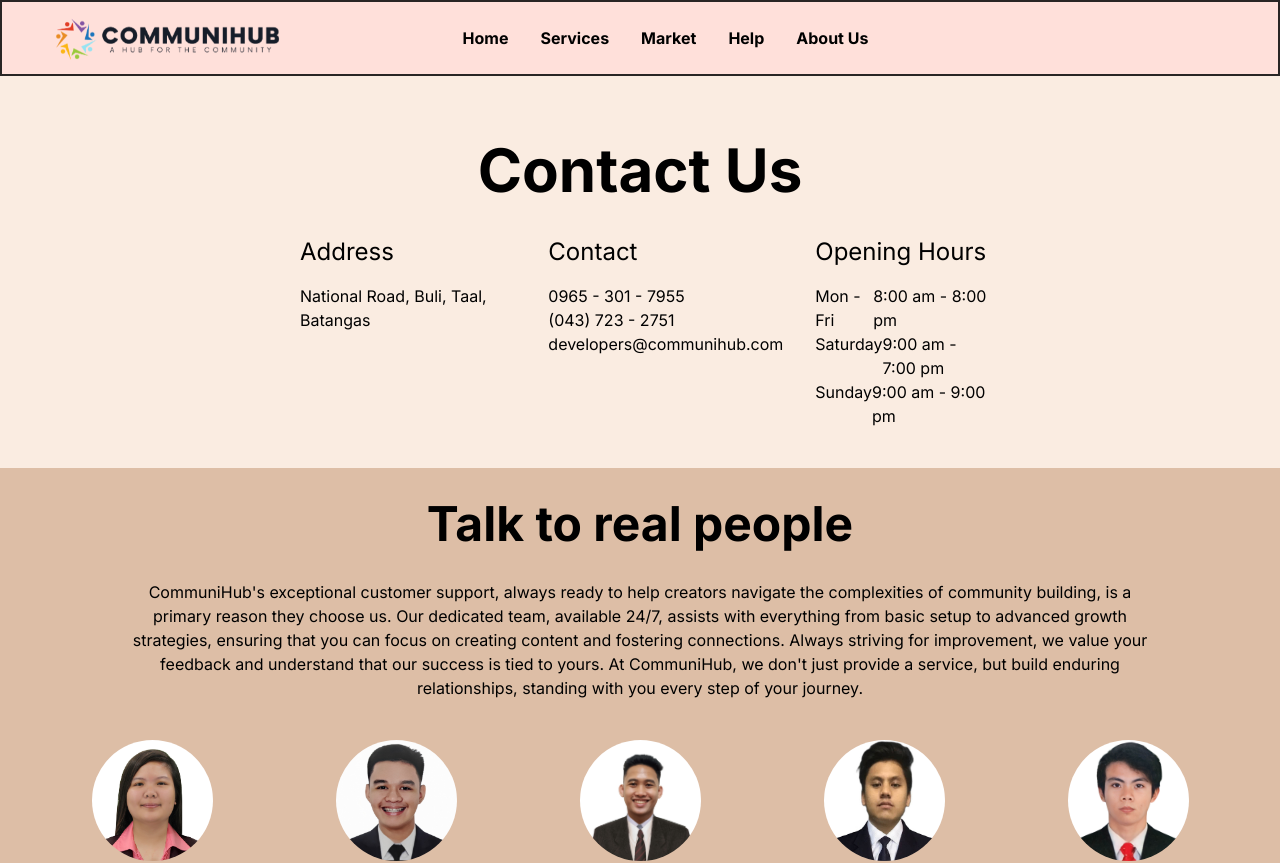
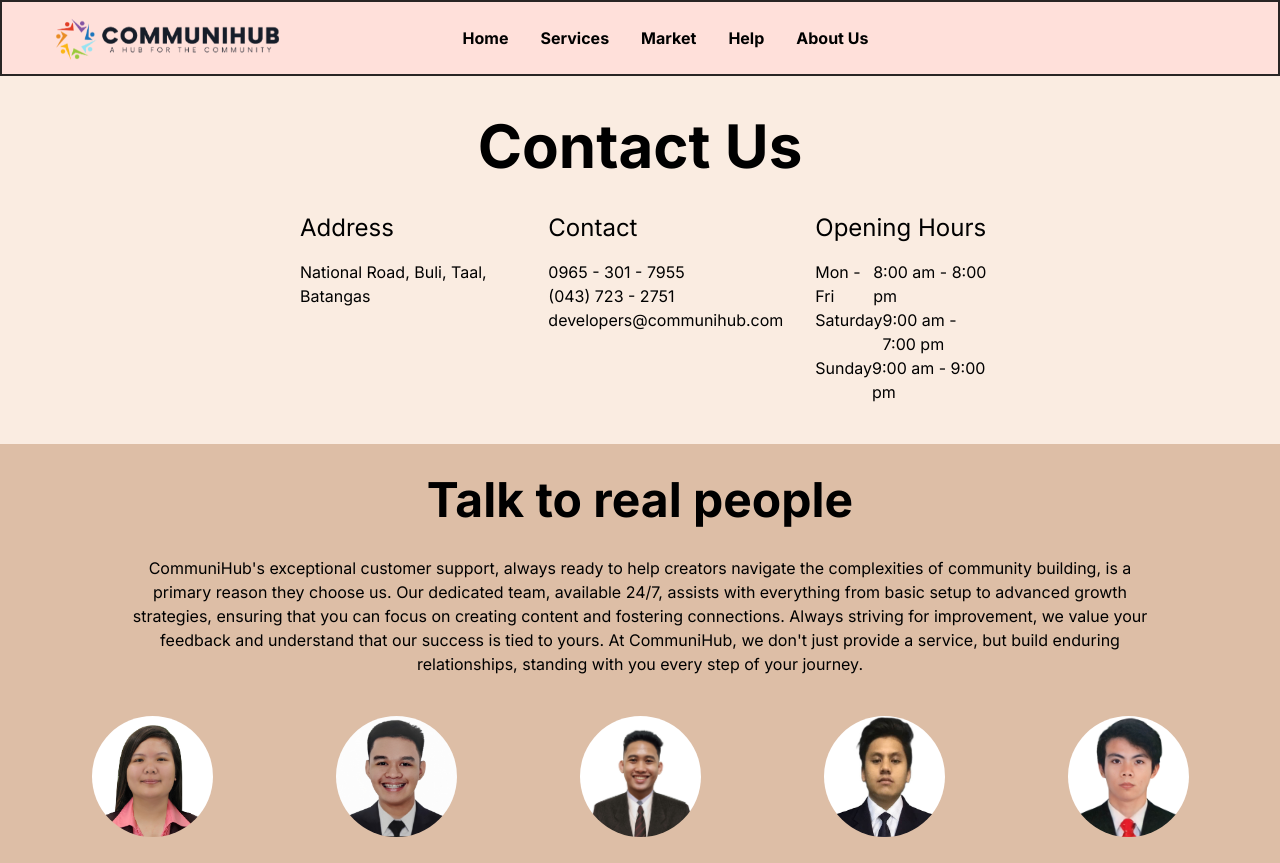
Before and after one commit to armameje/CommuniHub, a Next.js app in the folder communihub-nextjs/: page /help in a window 1280 px wide. Shown: the top 863 px of the page. Built offline with nearby package versions, Linux system fonts and the light colour scheme.

Commit message:
AdjustContactUs

```diff
--- a/communihub-nextjs/app/help/page.tsx
+++ b/communihub-nextjs/app/help/page.tsx
@@ -17,7 +17,7 @@
   return (
     <section>
       <div className="flex flex-col item-center justify-center gap-5 bg-[rgb(250,236,225)] pb-10">
-        <div className="flex justify-center items-center mt-16 mb-3">
+        <div className="flex justify-center items-center mt-10 mb-3">
           <h1 className="text-6xl font-bold mb-1">Contact Us</h1>
         </div>
         <div className="flex justify-between items-start pl-[300px] gap-8">
```
